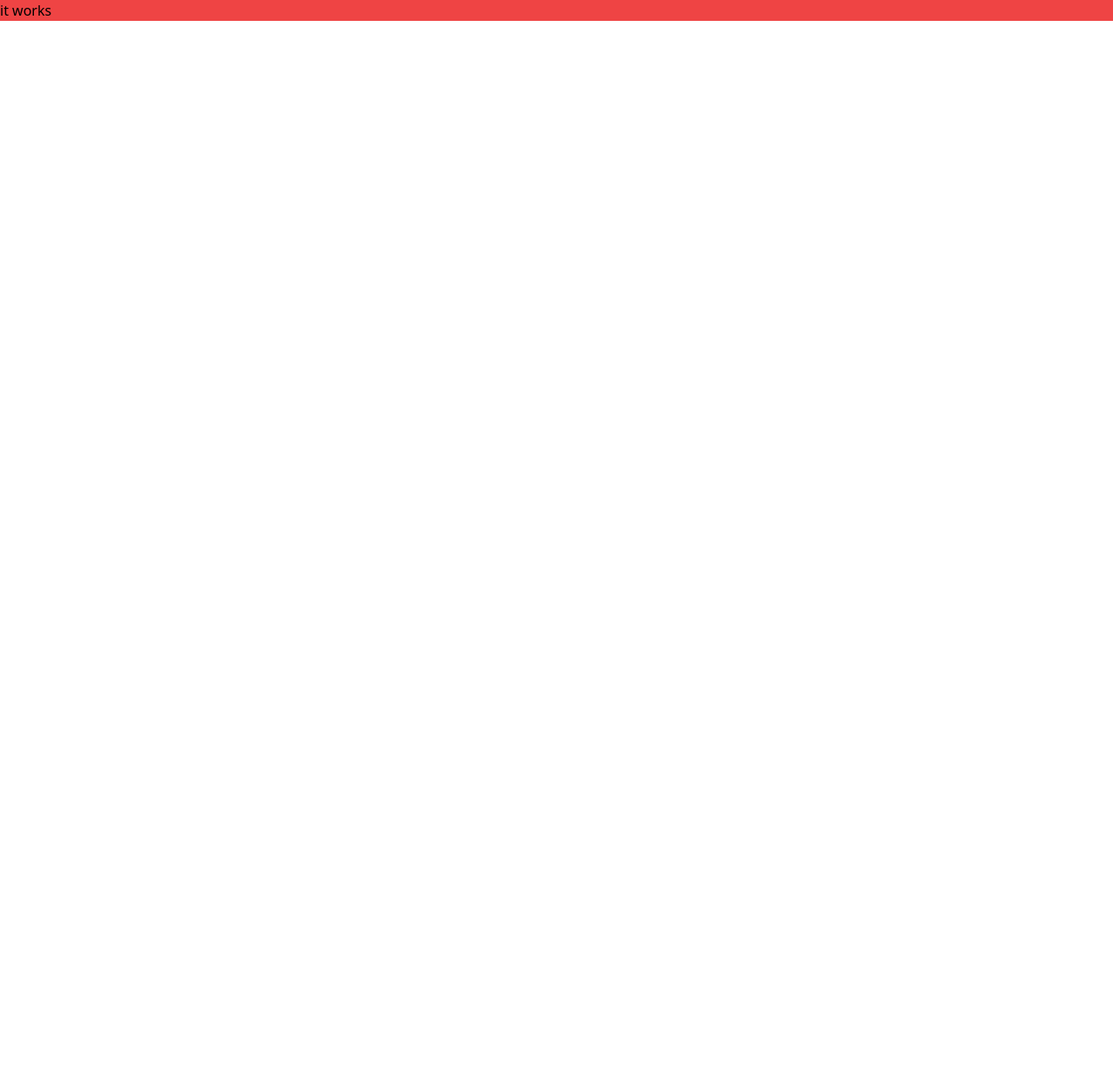
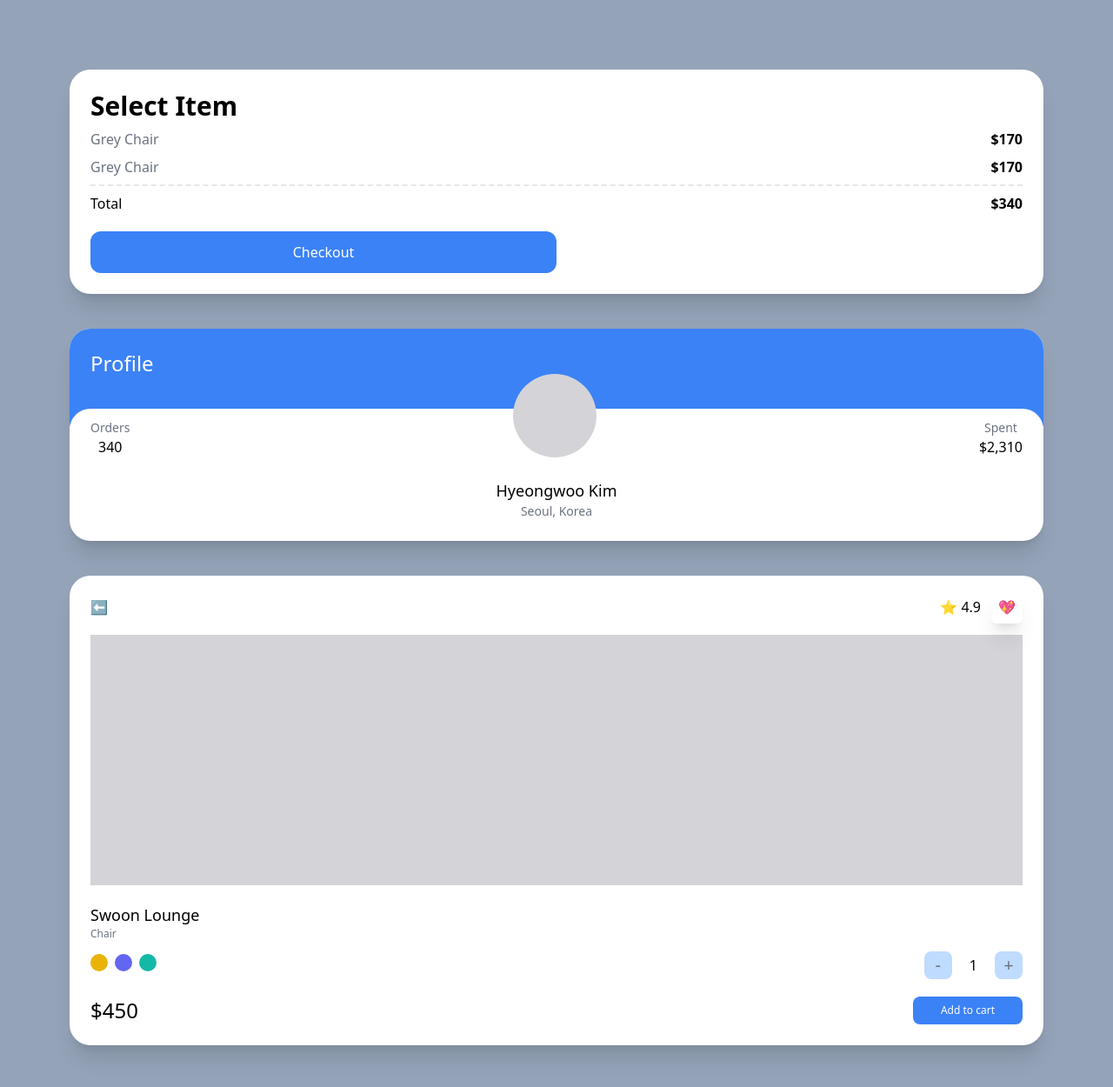
Before and after one commit to hyeongwookimdev/carrot-market, a Next.js app: page / in a window 1280 px wide. Shown: the top 1250 px of the page at 87% size. Before the commit the page ends 800 px from the top, so only its background shows below. Built offline with nearby package versions, Linux system fonts and the light colour scheme.

Commit message:
📝 Practice Tailwind CSS

```diff
--- a/pages/index.tsx
+++ b/pages/index.tsx
@@ -1,7 +1,90 @@
-export default function Home() {
+import type { NextPage } from "next";
+
+const Home: NextPage = () => {
   return (
-    <div className="bg-red-500">
-      <h1 className="text-black-500">it works</h1>
+    <div className="bg-slate-400 py-20 px-20 grid gap-10 min-h-screen">
+      <div className="bg-white p-6 rounded-3xl shadow-xl">
+        <span className="font-semibold text-3xl">Select Item</span>
+        <ul>
+          {[1, 2].map((i) => (
+            <div key={i} className="flex justify-between my-2">
+              <span className="text-gray-500">Grey Chair</span>
+              <span className="font-semibold">$170</span>
+            </div>
+          ))}
+        </ul>
+        <div className="flex justify-between mt-2 pt-2 border-t-2 border-dashed">
+          <span>Total</span>
+          <span className="font-semibold">$340</span>
+        </div>
+        <button
+          className="mt-5 bg-blue-500 text-white p-3 text-center rounded-xl w-1/2 mx-auto
+         hover:bg-teal-500 hover:text-black
+         active:bg-yellow-500 focus:bg-red-500"
+        >
+          Checkout
+        </button>
+      </div>
+      <div className="bg-white overflow-hidden  rounded-3xl shadow-xl group">
+        <div className="bg-blue-500 p-6 pb-14">
+          <span className="text-white text-2xl">Profile</span>
+        </div>
+        <div className="rounded-3xl p-6 bg-white relative -top-5">
+          <div className="flex relative -top-16 items-end justify-between">
+            <div className="flex flex-col items-center">
+              <span className="text-sm text-gray-500">Orders</span>
+              <span className="font-medium">340</span>
+            </div>
+            <div className="h-24 w-24 bg-zinc-300 rounded-full group-hover:bg-red-400 transition-colors" />
+            <div className="flex flex-col items-center">
+              <span className="text-sm text-gray-500">Spent</span>
+              <span className="font-medium">$2,310</span>
+            </div>
+          </div>
+          <div className="relative flex flex-col items-center -mt-10 -mb-5">
+            <span className="text-lg font-medium">Hyeongwoo Kim</span>
+            <span className="text-sm text-gray-500">Seoul, Korea</span>
+          </div>
+        </div>
+      </div>
+      <div className="bg-white p-6 rounded-3xl shadow-xl">
+        <div className="flex mb-5 justify-between items-center ">
+          <span>⬅</span>
+          <div className="space-x-3">
+            <span>⭐️ 4.9</span>
+            <span className="shadow-xl p-2 rounded-md">💖</span>
+          </div>
+        </div>
+        <div className="bg-zinc-300 h-72 mb-5" />
+        <div className="flex flex-col">
+          <span className="font-medium text-lg">Swoon Lounge</span>
+          <span className="text-xs text-gray-500">Chair</span>
+          <div className="mt-3 mb-5 flex justify-between items-center">
+            <div className="space-x-2">
+              <button className="w-5 h-5 rounded-full bg-yellow-500 focus:ring-2 ring-offset-2 ring-yellow-500 transition" />
+              <button className="w-5 h-5 rounded-full bg-indigo-500 focus:ring-2 ring-offset-2 ring-indigo-500 transition" />
+              <button className="w-5 h-5 rounded-full bg-teal-500 focus:ring-2 ring-offset-2 ring-teal-500 transition" />
+            </div>
+            <div className="flex items-center space-x-5">
+              <button className="rounded-lg bg-blue-200 flex justify-center items-center aspect-square w-8 text-xl text-gray-500">
+                -
+              </button>
+              <span>1</span>
+              <button className="rounded-lg bg-blue-200 flex justify-center items-center aspect-square w-8 text-xl text-gray-500">
+                +
+              </button>
+            </div>
+          </div>
+          <div className="flex justify-between items-center">
+            <span className="font-medium text-2xl">$450</span>
+            <button className="bg-blue-500 py-2 px-8 text-center text-xs text-white rounded-lg">
+              Add to cart
+            </button>
+          </div>
+        </div>
+      </div>
     </div>
   );
-}
+};
+
+export default Home;
```
